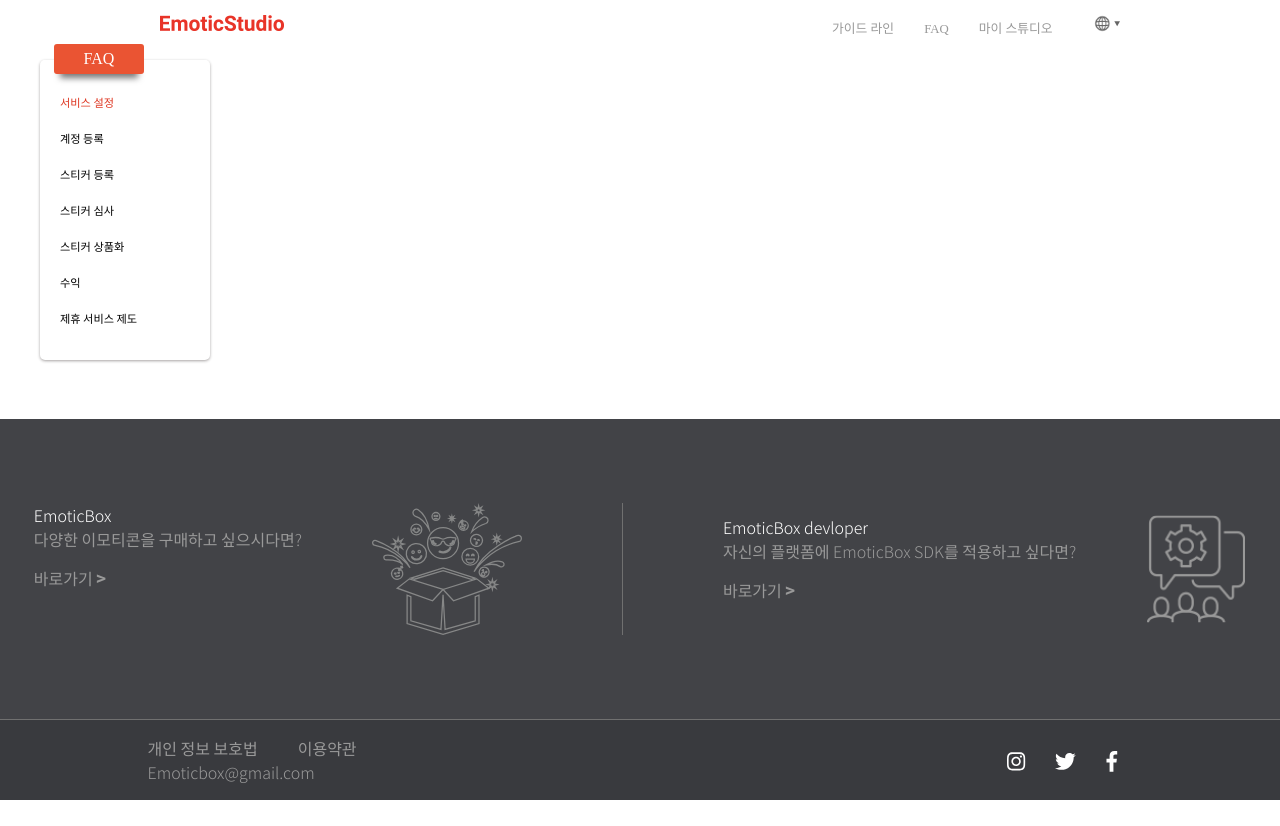
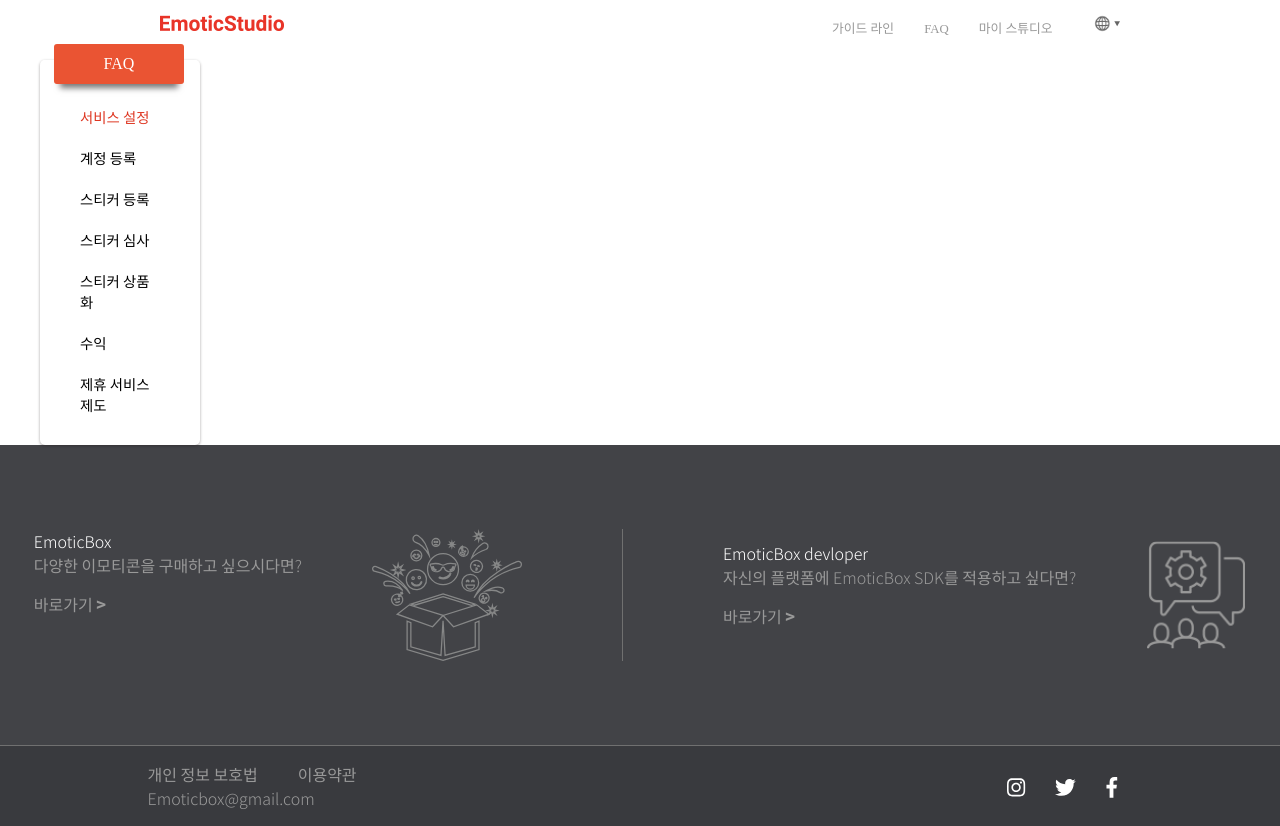
Before and after one commit to marload/emotic-studio-frontend, a React (Create React App) app: page /faq in a window 1280 px wide. Before the commit the page ends 800 px from the top, so only its background shows below. Built offline with nearby package versions, Linux system fonts and the light colour scheme.

Commit message:
nav update

```diff
--- a/src/MyStudio/StickerRegister.js
+++ b/src/MyStudio/StickerRegister.js
@@ -95,7 +95,7 @@ const navigationData = [
 export default () => {
     return (
         <SubPageTemplate
-      header="MyStudio"
+            header="마이 스튜디오"
             data={navigationData}
             contentsJSX={stickerRegisterComponentsList}
             completeButton={<SubPageCompleteButton text="제안하기" />}
--- a/src/SubPage/Navigation.js
+++ b/src/SubPage/Navigation.js
@@ -62,7 +62,9 @@ class Navigation extends React.Component {
                                             this.changeCheckedTab(idx);
                                         }}
                                     >
-                                        {data.title}
+                                        <span className="sub-nav__item__text">
+                                            {data.title}
+                                        </span>
                                     </Link>
                                 </li>
                             );
--- a/src/SubPage/scss/Navigation.scss
+++ b/src/SubPage/scss/Navigation.scss
@@ -9,27 +9,32 @@
     &__header {
         display: table-cell;
         vertical-align: middle;
-    height: 30px;
-    width: 90px;
+        height: 40px;
+        width: 130px;
         border-radius: 3px;
         background-color: #ea5433;
         color: white;
         box-shadow: 0 10px 6px -6px #777;
+        font-size: 1rem;
     }
     &__container {
         margin-top: 10px;
         display: inline-block;
-    width: 150px;
-    padding: 10px 10px;
+        width: 160px;
+        padding: 10px 30px;
         background-color: white;
         border-radius: 5px;
         box-shadow: 0 1px #ffffff inset, 0 1px 3px rgba(34, 25, 25, 0.4);
         position: relative;
+        box-sizing: border-box;
     }
     &__list {
-    padding: 0px 10px;
-    font-size: 1.5rem;
+        padding: 20px 10px;
+        padding-bottom: 0px;
+    }
+    &__item {
+        &__text {
+            font-size: 0.9rem;
         }
     }
-
-// TODO NAVIGATION SIZE CONTROL
+}
```
Lines whose indentation alone changed are shown as unchanged.
